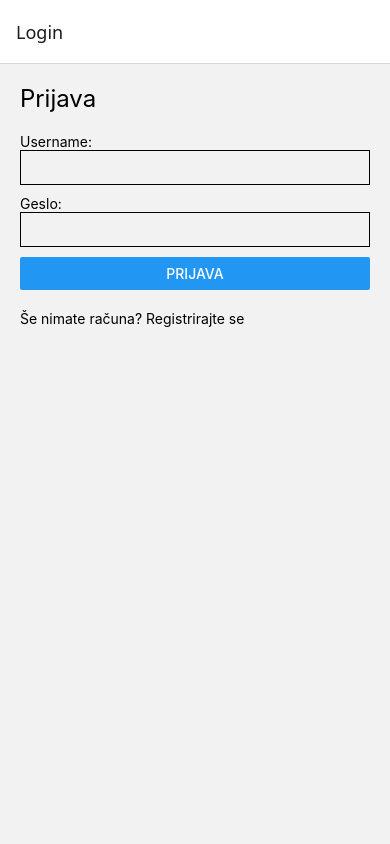
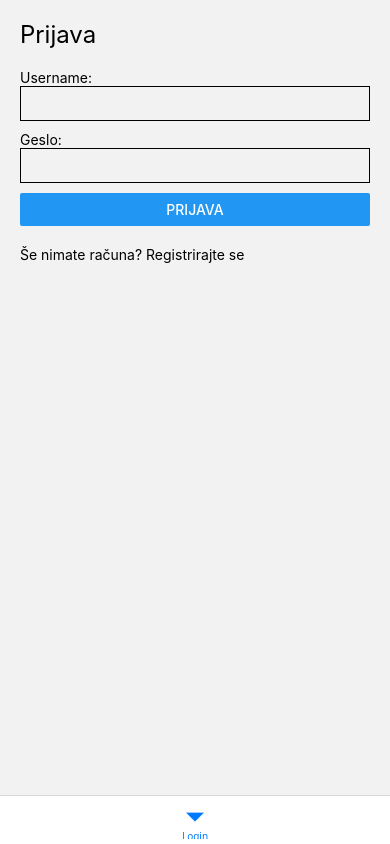
Before and after one commit to Ante-Diluvian/Projekt-Masivni-podatki, a React Native app in the folder NPO/: screen / in a window 390 px wide. Built offline with nearby package versions, Linux system fonts and the light colour scheme.

Commit message:
Added bottom tabs for navigation
Added bottom tabs for better navigation between screens

```diff
--- a/NPO/App.js
+++ b/NPO/App.js
@@ -2,22 +2,34 @@ import React from 'react';
 import { StatusBar } from 'expo-status-bar';
 import { StyleSheet, Text, View } from 'react-native';
 import { NavigationContainer } from '@react-navigation/native';
+
+//Navigation
 import { createNativeStackNavigator } from '@react-navigation/native-stack';
+import { createBottomTabNavigator } from '@react-navigation/bottom-tabs';
 
 //Screens
 import LoginScreen from './screens/LoginScreen';
 import RegisterScreen from './screens/RegisterScreen';
 //import MainScreen from './screens/MainScreen';
 
+const Tab = createBottomTabNavigator();
 const Stack = createNativeStackNavigator();
+
+function LoginStack() {
+  return (
+    <Stack.Navigator screenOptions={{ headerShown: false }}>
+      <Stack.Screen name="Login" component={LoginScreen} />
+      <Stack.Screen name="Register" component={RegisterScreen} />
+    </Stack.Navigator>
+  );
+}
 
 export default function App() {
   return (
     <NavigationContainer>
-      <Stack.Navigator initialRouteName="Login">
-        <Stack.Screen name="Login" component={LoginScreen} />
-        <Stack.Screen name="Register" component={RegisterScreen} />
-      </Stack.Navigator>
+      <Tab.Navigator screenOptions={{ headerShown: false }}>
+        <Tab.Screen name="Login" component={LoginStack} />
+      </Tab.Navigator>
     </NavigationContainer>
   );
 }
```
Also changed, not shown: NPO/package.json (+4 -3 lines), 1 other file (tests, documents, lock files or other folders).
